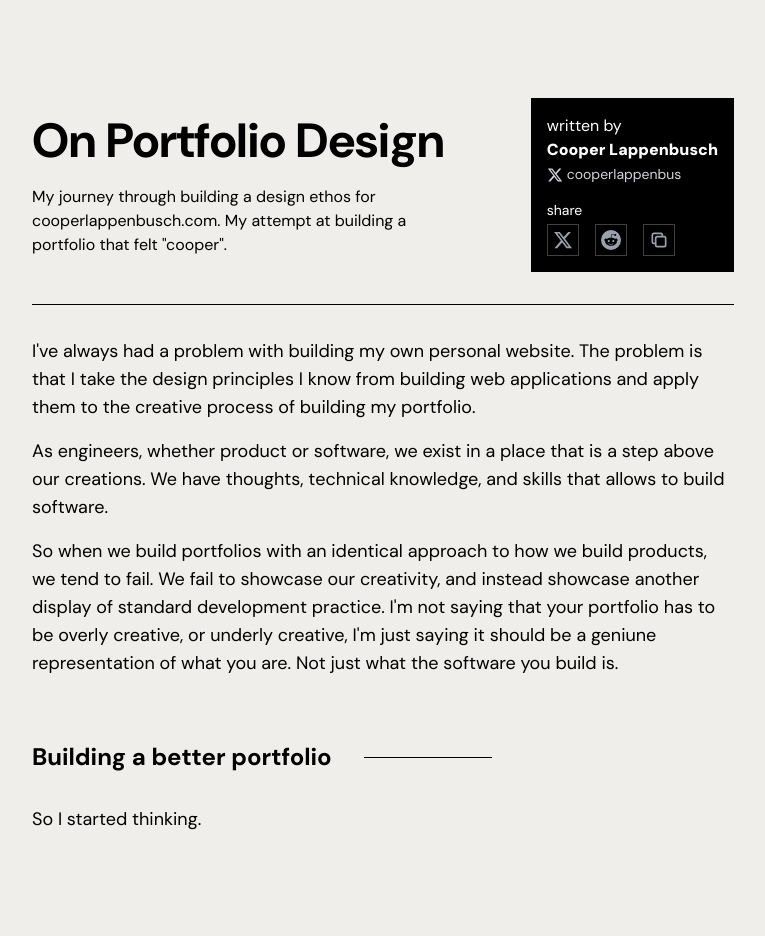
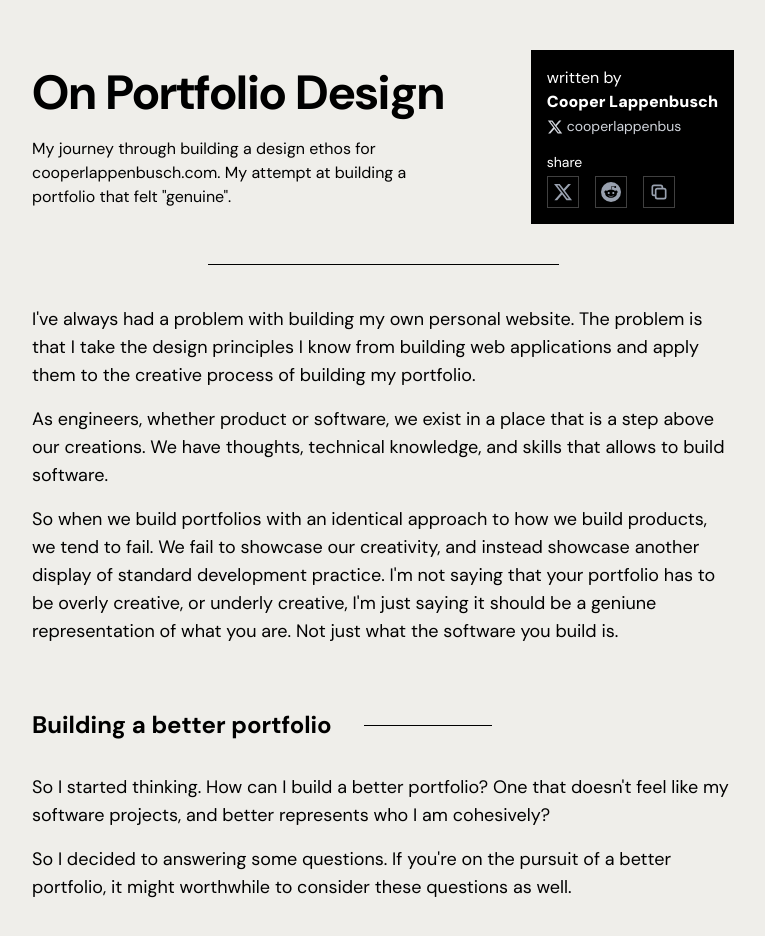
Before and after one commit to coopercodes/cooper-lappenbusch, a SvelteKit app: page /blog/template in a window 1280 px wide. Shown: the part 120-1056 px from the top of the page, without its empty margins (257-1022 px from the left). Built offline with nearby package versions, Linux system fonts and the light colour scheme.

Commit message:
blog template

```diff
--- a/src/routes/blog/template/+page.svelte
+++ b/src/routes/blog/template/+page.svelte
@@ -75,7 +75,7 @@
 <div class="pt-[74px] flex flex-col w-full md:w-[750px] mx-auto px-6">
 
 
-        <div class="flex items-center w-full  mt-24">
+        <div class="flex items-center w-full  mt-12">
             <div class="flex flex-col w-full ">
                 <!-- <div class="hidden placeholder-container">
                     <div class="gradient-placeholder">
@@ -83,7 +83,7 @@
                 </div> -->
                 <h1 class="text-5xl font-bold text-black mb-4 leading-14 mr-6">On Portfolio Design</h1>
                 <p class=" text-black w-[400px] mr-0">
-                    My journey through building a design ethos for cooperlappenbusch.com. My attempt at building a portfolio that felt "cooper".
+                    My journey through building a design ethos for cooperlappenbusch.com. My attempt at building a portfolio that felt "genuine".
                 </p>
                 <!-- <p class="text-lg text-black w-[400px]">
                     Thoughts on the creative process of portfolio design, and the thought process behind building cooperlappenbusch.com.
@@ -130,8 +130,8 @@
 
 
         </div>
-        <div class="flex  my-8">
-            <div class="h-[1px] w-full bg-black"></div>
+        <div class="flex justify-center my-10">
+            <div class="h-[1px] w-[50%] bg-black"></div>
         </div>
 
         <p class="text-lg text-black">
@@ -154,8 +154,12 @@
         </div>
 
         <p class="text-lg text-black mt-8">
-            So I started thinking.
-       </p>
+            So I started thinking. How can I build a better portfolio? One that doesn't feel like my software projects, and better represents who I am cohesively?
+        </p>
+
+        <p class="text-lg text-black mt-4">
+            So I decided to answering some questions. If you're on the pursuit of a better portfolio, it might worthwhile to consider these questions as well.
+        </p>
 
     <div class="my-32 h-[800px] w-full md:w-[500px] bg-transparent flex items-center">
     </div>
```
